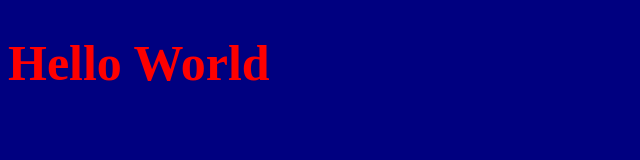
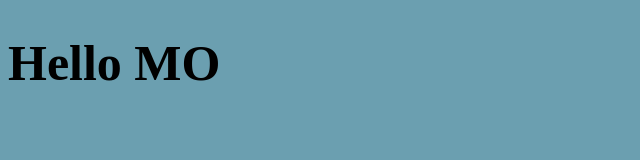
Before and after one commit to mohamedty69/sport-, a plain HTML site: page index.html in a window 1280 px wide. Shown: the whole page, without its empty margins (0-640 px from the left). Drawn offline with Linux system fonts and the light colour scheme.

Commit message:
change in branch

```diff
--- a/index.html
+++ b/index.html
@@ -8,7 +8,7 @@
 </head>
 <body>
 
-    <h1>Hello World</h1>
+    <h1>Hello MO</h1>
     <script src="app.js"></script>
 
 </body>
--- a/style.css
+++ b/style.css
@@ -1,7 +1,7 @@
 h1{
-    color: red;
+    color: rgb(0, 0, 0);
     font-size: 50px;
 }
 body{
-    background-color: navy;
+    background-color: rgb(107, 159, 176);
 }
```
